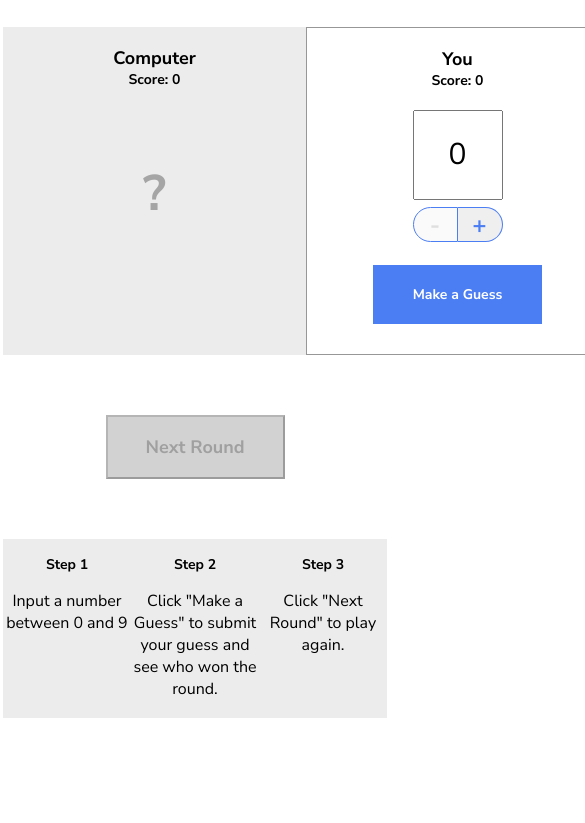
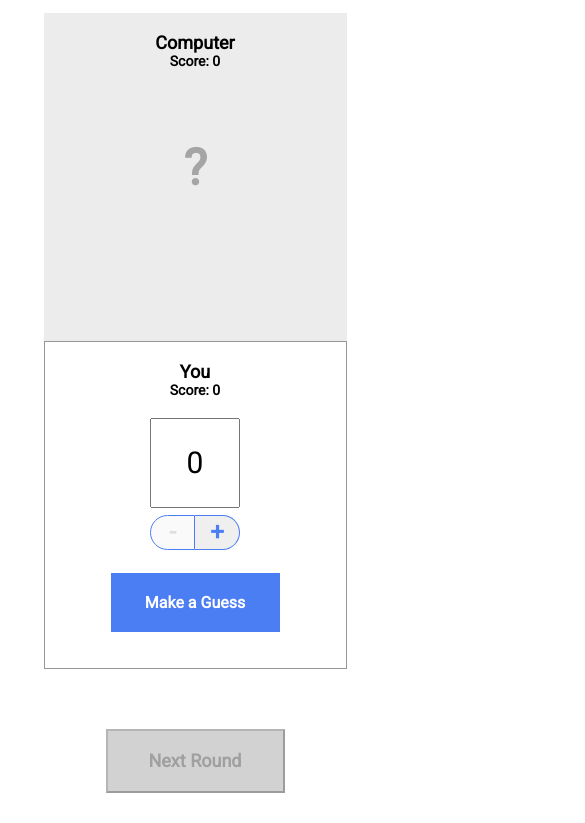
Before and after one commit to SupTarr/numberGuesser, a plain HTML site: page index.html in a window 390 px wide. Shown: the part 187-1010 px from the top of the page, 585 px wide, since content can reach past the window. Before the commit the page ends 908 px from the top, so only its background shows below. Drawn offline with Linux system fonts and the light colour scheme.

Commit message:
feat: add style on phone

```diff
--- a/game.js
+++ b/game.js
@@ -38,10 +38,10 @@ guessButton.addEventListener("click", () => {
 
   // Display the winner
   if (humanIsWinner) {
-    guessButton.innerText = "You Win!!!!!";
+    guessButton.innerText = "You Win !!!";
     guessButton.classList.toggle("winning-text");
   } else {
-    computerWinsDisplay.innerText = "Computer Wins!!!";
+    computerWinsDisplay.innerText = "Computer Wins !!!";
   }
 
   // winnerDisplay.innerText = humanIsWinner ? 'You win!' : 'Computer wins!';
--- a/index.html
+++ b/index.html
@@ -5,10 +5,6 @@
     <meta charset="UTF-8" />
     <meta name="viewport" content="width=device-width, initial-scale=1.0" />
     <title>Number Guesser</title>
-    <link
-      href="https://fonts.googleapis.com/css?family=Nunito+Sans:400,700"
-      rel="stylesheet"
-    />
     <link
       rel="apple-touch-icon"
       sizes="180x180"
@@ -27,6 +23,12 @@
       href="icon/favicon-16x16.png"
     />
     <link rel="manifest" href="icon/site.webmanifest" />
+    <link rel="preconnect" href="https://fonts.googleapis.com" />
+    <link rel="preconnect" href="https://fonts.gstatic.com" crossorigin />
+    <link
+      href="https://fonts.googleapis.com/css2?family=Roboto&display=swap"
+      rel="stylesheet"
+    />
     <link rel="stylesheet" href="./style.css" />
   </head>
   <body>
--- a/style.css
+++ b/style.css
@@ -1,5 +1,5 @@
 * {
-  font-family: "Nunito Sans";
+  font-family: "Roboto", "sans-serif";
   box-sizing: border-box;
 }
 
@@ -44,6 +44,7 @@ header {
 
 .guessing-area {
   display: flex;
+  flex-wrap: wrap;
   justify-content: space-around;
   align-items: flex-start;
   margin-bottom: 60px;
@@ -147,8 +148,8 @@ header {
   width: 169px;
   height: 59px;
   border: none;
-  font-weight: 700;
-  font-size: 14px;
+  font-size: 16px;
+  font-weight: bold;
 }
 
 input[type="number"]::-webkit-inner-spin-button {
@@ -175,11 +176,12 @@ input[type="number"]::-webkit-inner-spin-button {
   background-color: #ececec;
   width: 100%;
   display: flex;
+  flex-wrap: wrap;
   justify-content: space-around;
 }
 
 .instruction {
-  width: 180px;
+  width: 250px;
   padding: 2px;
   text-align: center;
 }
```
